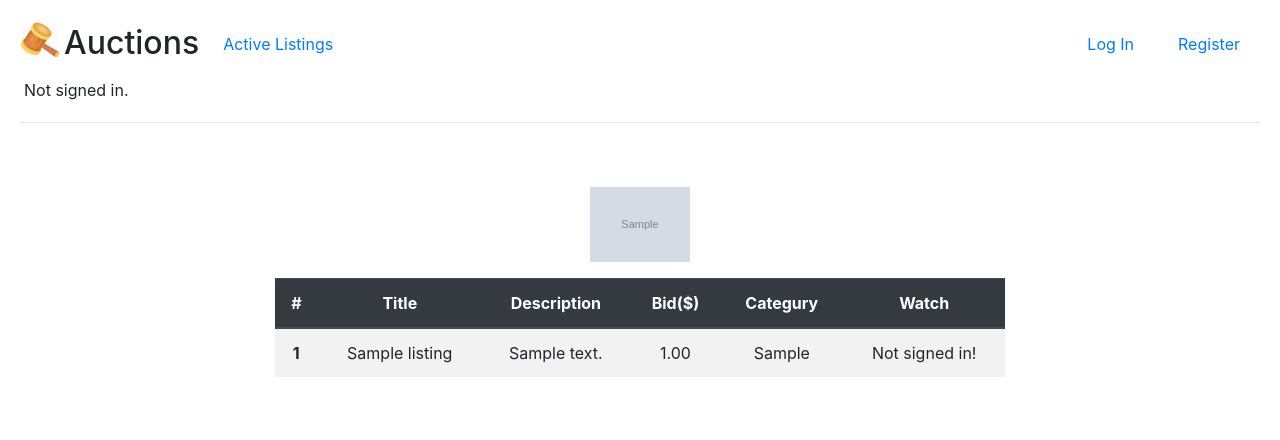
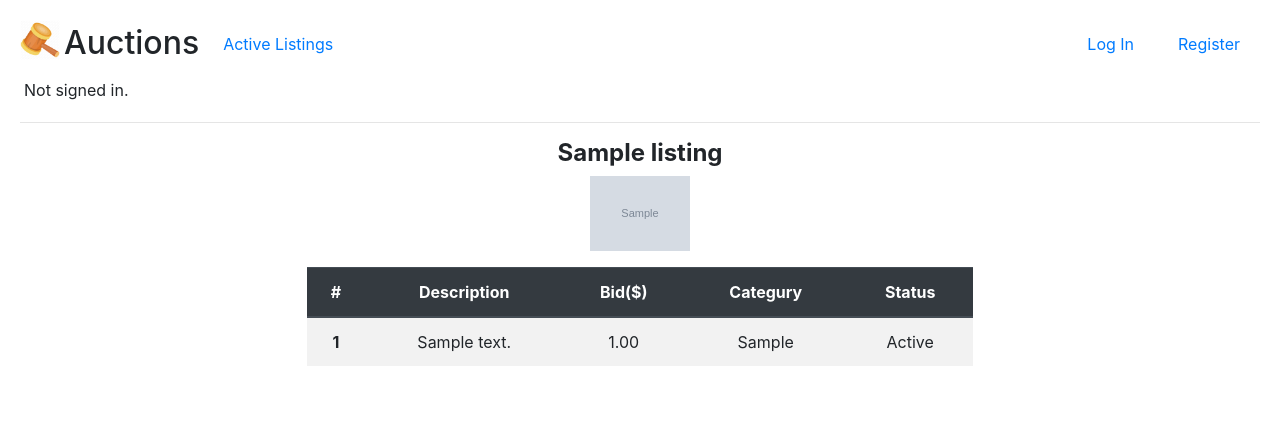
Before and after one commit to sshmo/Python-JavaScript, a Django app: page /listing/1 in a window 1280 px wide. Shown: the top 440 px of the page. Run offline with Django 3.2, Linux system fonts and the light colour scheme; tables that the repository leaves empty hold one stand-in row (values such as "Sample post"); grey boxes marked "Sample" are stand-in pictures; some libraries are stand-ins or nearby versions.

Commit message:
closing the bid is now working

```diff
--- a/auctions/templates/auctions/layout.html
+++ b/auctions/templates/auctions/layout.html
@@ -64,7 +64,7 @@
     </div>
 
     <hr>
-        <main class="container p-5">
+        <main class="container p-6">
             {% block body %} {% endblock %}
         </main>
   </body>
--- a/auctions/templates/auctions/listing.html
+++ b/auctions/templates/auctions/listing.html
@@ -6,6 +6,22 @@
 
 {% block body %}
 
+            {% if bidder == user and status == "Closed" %}
+            <h4 class="text-success font-weight-bold">Congratulations! you won the auction!</h4>
+            {% endif%}
+
+
+            <h4 class="font-weight-bold">{{title}}</h4>
+
+
+            {% if user.is_authenticated %}
+                <form action="{% url 'auctions:listing' id %}" method="post">
+                    {% csrf_token %}
+                    <input name = "watch" class="btn btn-{{color}} rounded-pill" style="font-size:80%;" type="submit" value="Watchlist">
+                </form>
+            <p></p>
+            {% endif%}
+
             {% if image == "" or image == None %}
                 <img src="https://cdn0.iconfinder.com/data/icons/game-2-2/50/113-512.png" alt="No image available" width="100" height="100">
             {% else %}
@@ -13,45 +29,44 @@
             {% endif %}
             <p></p>
 
-            <table class="table table-striped mx-auto" style="width:70%">
+
+
+            <table class="table table-striped mx-auto" style="width:60%">
                 <thead class="thead-dark">
                     <tr>
                         <th scope="col">#</th>
-                        <th scope="col">Title</th>
                         <th scope="col">Description</th>
                         <th scope="col"> Bid($)</th>
                         <th scope="col">Categury</th>
-                        <th scope="col">Watch</th>
+                        <th scope="col">Status</th>
                     </tr>
                 </thead>
                 <tbody>
                         <tr>
-                            <th scope="row">{{id}}</th>
-                            <td>{{title}}</td>
-                            <td> {{description}} </td>
-                            <td>{{current_bid}}</td>
-                            <td>{{categury}} </td>
-                            <td>
-                                {% if user.is_authenticated %}
-                                    <form action="{% url 'auctions:listing' id %}" method="post">
-                                        {% csrf_token %}
-                                        <input name = "watch" class="btn btn-{{color}} rounded-pill" type="submit" value={{value}}>
-                                    </form>
-                                {% else %}
-                                    Not signed in!
-                                {% endif%}
-                            </td>
+                            <th class="text-center" scope="row">{{id}}</th>
+                            <td class="text-center"> {{description}} </td>
+                            <td class="text-center">{{current_bid}}</td>
+                            <td class="text-center">{{categury}} </td>
+                            <td class="text-center primary">{{status}} </td>
                         </tr>
                 </tbody>
             </table>
 
-        {% if user.is_authenticated %}
+        {% if user.is_authenticated and status == "Active" %}
             <form action="{% url 'auctions:listing' id %}" method="post">
                 {% csrf_token %}
                 <div class="form-group"> {{form.bid }} </div>
                 <input name = "bid" class="btn btn-primary" type="submit" value="Place bid">
             </form>
+            <p></p>
+        {% endif %}
 
+            {% if creator.id == user.id and status == "Active" %}
+            <form action="{% url 'auctions:listing' id %}" method="post">
+                {% csrf_token %}
+                <input name = "close" class="btn btn-danger" type="submit" value="Close auction">
+            </form>
+            <p></p>
         {% endif %}
 
 {% endblock %}
--- a/auctions/views.py
+++ b/auctions/views.py
@@ -1,5 +1,5 @@
 """
-This module contains the route handlers and forms.
+This module contains the route handlers.
 """
 
 from django.contrib.auth import authenticate, login, logout
@@ -8,35 +8,9 @@ from django.db import IntegrityError
 from django.http import HttpResponseRedirect
 from django.shortcuts import render
 from django.urls import reverse
-from django import forms
 
 from .models import User, Listings, Bids
-
-
-class CreateForm(forms.Form):
-    """Create Form"""
-
-    title = forms.CharField(label="Title",
-                            widget=forms.TextInput(attrs={'placeholder': 'Title'}))
-
-    description = forms.CharField(label="description",
-                                  widget=forms.TextInput(attrs={'placeholder': 'Description'}))
-
-    current_bid = forms.DecimalField(max_digits=6, decimal_places=2,
-                                     widget=forms.NumberInput(attrs={'placeholder': 'Starting bid ($)'}))
-
-    image = forms.URLField(required=False,
-                           widget=forms.TextInput(attrs={'placeholder': 'Image url'}))
-
-    categury = forms.CharField(label="Categury", required=False,
-                               widget=forms.TextInput(attrs={'placeholder': 'Categury'}))
-
-
-class BidForm(forms.Form):
-    """Bid Form"""
-
-    bid = forms.DecimalField(max_digits=6, decimal_places=2,
-                             widget=forms.NumberInput(attrs={'placeholder': 'Place your bid ($)'}))
+from . import util
 
 
 def index(request):
@@ -110,7 +84,7 @@ def register(request):
 def listing(request, listing_id):
     """Listing route handler"""
 
-    listing_obj, context = l_context(request, listing_id)
+    listing_obj, context = util.listing_context(request, listing_id)
 
     if not context:
         message = f'The "{listing_id}" page was not in the database.'
@@ -119,121 +93,25 @@ def listing(request, listing_id):
         })
 
     watchers = listing_obj.watchers.all()
-    user, user_context = u_context(request, watchers, context)
+    user, user_context = util.user_context(request, watchers, context)
 
     if not user_context:
         return render(request, "auctions/listing.html", context)
 
     if request.method == "POST":
 
-        wacth(request, user, watchers, listing_obj, context)
+        util.wacth(request, user, watchers, listing_obj, context)
 
-        message = place_bid(request, listing_obj, user, context)
+        message = util.place_bid(request, listing_obj, user, context)
 
-        if message == "Invalid bid":
+        message = util.close(request, user, listing_obj, context)
+
+        if message is not None:
             return render(request, "auctions/error.html", {
                 "message": message,
             })
 
     return render(request, "auctions/listing.html", context)
-
-
-def l_context(request, listing_id):
-    """listing id context maker"""
-
-    listing_obj = Listings.objects.get(pk=int(listing_id))
-
-    if listing_obj:
-        context = {
-            "title": listing_obj.title,
-            "description": listing_obj.description,
-            "current_bid": listing_obj.current_bid,
-            "image": listing_obj.image,
-            "categury": listing_obj.categury,
-            "form": BidForm(prefix='bid'),
-            "id": listing_id,
-        }
-
-        return listing_obj, context
-
-    return None, None
-
-
-def u_context(request, watchers, context):
-    """listing user context maker"""
-
-    if request.user.id:
-
-        user = User.objects.get(pk=int(request.user.id))
-
-        if user in watchers:
-            value = "remove"
-            color = "danger"
-        else:
-            value = "add"
-            color = "success"
-
-        context["value"] = value
-        context["color"] = color
-
-        return user, context
-
-    return None, None
-
-
-@login_required
-def wacth(request, user,  watchers, listing_obj, context):
-    """add/remove watch list handler"""
-
-    if 'watch' in request.POST:
-
-        if user in watchers:
-            listing_obj.watchers.remove(user)
-            value = "add"
-            color = "success"
-        else:
-            listing_obj.watchers.add(user)
-            value = "remove"
-            color = "danger"
-
-        context["value"] = value
-        context["color"] = color
-
-
-@login_required
-def place_bid(request, listing_obj, user, context):
-    """add new bid handler"""
-
-    if 'bid' in request.POST:
-
-        form = BidForm(request.POST, prefix='bid')
-
-        if form.is_valid():
-
-            current_bid = form.cleaned_data["bid"]
-
-            last_bid = Bids.objects.filter(listing=listing_obj).last()
-
-            if (current_bid > listing_obj.current_bid)\
-                    or ((current_bid == listing_obj.starting_bid) and (last_bid is None)):
-
-                bids = Bids()
-                bids.bidder = user
-                bids.listing = listing_obj
-                bids.bid = current_bid
-                bids.save()
-
-                listing_obj.current_bid = current_bid
-                listing_obj.save()
-
-                context["current_bid"] = current_bid
-
-            else:
-                return "Invalid bid"
-
-        else:
-            context["form"] = form
-    return None
 
 
 @login_required
@@ -261,7 +139,7 @@ def create_listings(request):
 
     if request.method == "POST":
 
-        form = CreateForm(request.POST)
+        form = util.CreateForm(request.POST)
 
         if form.is_valid():
 
@@ -287,7 +165,7 @@ def create_listings(request):
             })
     else:
         return render(request, "auctions/create.html", {
-            "form": CreateForm()
+            "form": util.CreateForm()
         })
 
 
```
Also changed, not shown: auctions/util.py (added, +141 -0 lines), auctions/migrations/0001_initial.py.
